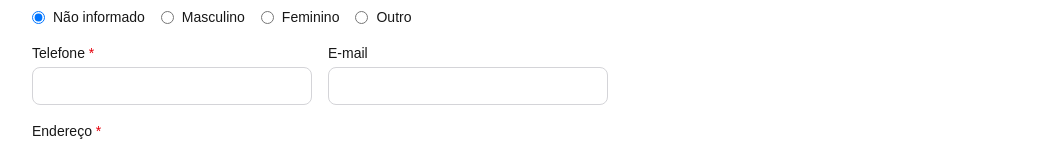
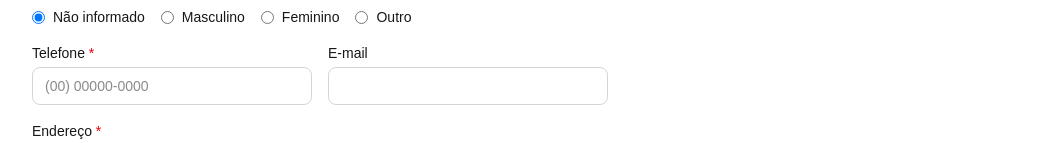
Before and after one commit to Victo367/ambulat-riott, a Next.js app: page /pacientes/novo in a window 1280 px wide. Shown: the part 622-765 px from the top of the page, without its empty margins (120-1159 px from the left). Built offline with nearby package versions, Linux system fonts and the light colour scheme.

Commit message:
Telefone

```diff
--- a/src/app/pacientes/page.tsx
+++ b/src/app/pacientes/page.tsx
@@ -3,6 +3,7 @@ import Link from "next/link";
 import { ExcluirPacienteButton } from "./ExcluirPacienteButton";
 import { NomePacienteListagem } from "@/components/NomePacienteListagem";
 import { formatarCpf } from "@/lib/cpf";
+import { formatarTelefone } from "@/lib/telefone";
 import { listarPacientes, nomeExibicao } from "@/lib/pacientes";
 
 function formatarData(iso: string | null): string {
@@ -77,8 +78,8 @@ export default async function PacientesPage() {
                   <td className="px-4 py-3 text-zinc-700 dark:text-zinc-300">
                     {labelSexo(p.sexo)}
                   </td>
-                  <td className="px-4 py-3 text-zinc-700 dark:text-zinc-300">
-                    {p.telefone ?? "—"}
+                  <td className="px-4 py-3 text-zinc-700 dark:text-zinc-300 tabular-nums">
+                    {p.telefone ? formatarTelefone(p.telefone) : "—"}
                   </td>
                   <td className="px-4 py-3">
                     <div className="flex flex-wrap items-center justify-end gap-2">
--- a/src/components/PacienteForm.tsx
+++ b/src/components/PacienteForm.tsx
@@ -1,4 +1,5 @@
 import { CpfInput } from "@/components/CpfInput";
+import { TelefoneInput } from "@/components/TelefoneInput";
 import type { Paciente } from "@/lib/pacientes";
 
 type Props = {
@@ -150,14 +151,11 @@ export function PacienteForm({ action, paciente, submitLabel, erro }: Props) {
           <label htmlFor="telefone" className="text-sm font-medium">
             Telefone <span className="text-red-600">*</span>
           </label>
-          <input
+          <TelefoneInput
             id="telefone"
-            name="telefone"
-            type="tel"
+            defaultValue={paciente?.telefone ?? ""}
             required
-            autoComplete="tel"
-            defaultValue={paciente?.telefone ?? ""}
-            className="rounded-lg border border-zinc-300 bg-white px-3 py-2 text-sm text-zinc-900 outline-none ring-zinc-400 focus:ring-2 dark:border-zinc-600 dark:bg-zinc-900 dark:text-zinc-100"
+            className="w-full rounded-lg border border-zinc-300 bg-white px-3 py-2 text-sm text-zinc-900 outline-none ring-zinc-400 focus:ring-2 dark:border-zinc-600 dark:bg-zinc-900 dark:text-zinc-100"
           />
         </div>
         <div className="flex flex-col gap-1">
--- /dev/null
+++ b/src/components/TelefoneInput.tsx
@@ -0,0 +1,36 @@
+"use client";
+
+import { useCallback, useState, type ChangeEvent } from "react";
+
+import { formatarTelefone, somenteDigitosTelefone } from "@/lib/telefone";
+
+type Props = {
+  id: string;
+  defaultValue?: string | null;
+  required?: boolean;
+  className?: string;
+};
+
+export function TelefoneInput({ id, defaultValue, required, className }: Props) {
+  const [value, setValue] = useState(() => formatarTelefone(defaultValue ?? ""));
+
+  const onChange = useCallback((e: ChangeEvent<HTMLInputElement>) => {
+    setValue(formatarTelefone(somenteDigitosTelefone(e.target.value)));
+  }, []);
+
+  return (
+    <input
+      id={id}
+      name="telefone"
+      type="tel"
+      required={required}
+      inputMode="tel"
+      autoComplete="tel"
+      placeholder="(00) 00000-0000"
+      value={value}
+      onChange={onChange}
+      maxLength={15}
+      className={className}
+    />
+  );
+}
--- /dev/null
+++ b/src/lib/telefone.ts
@@ -0,0 +1,19 @@
+/** Remove não dígitos; telefone BR costuma ter até 11 (DDD + número). */
+export function somenteDigitosTelefone(s: string): string {
+  return s.replace(/\D/g, "").slice(0, 11);
+}
+
+/**
+ * Formata como (XX) XXXX-XXXX (10 dígitos) ou (XX) XXXXX-XXXX (11 dígitos).
+ */
+export function formatarTelefone(digitsOuTexto: string): string {
+  const d = somenteDigitosTelefone(digitsOuTexto);
+  if (d.length === 0) return "";
+  if (d.length === 1) return `(${d}`;
+  if (d.length === 2) return `(${d})`;
+  if (d.length <= 6) return `(${d.slice(0, 2)}) ${d.slice(2)}`;
+  if (d.length <= 10) {
+    return `(${d.slice(0, 2)}) ${d.slice(2, 6)}-${d.slice(6)}`;
+  }
+  return `(${d.slice(0, 2)}) ${d.slice(2, 7)}-${d.slice(7)}`;
+}
```
